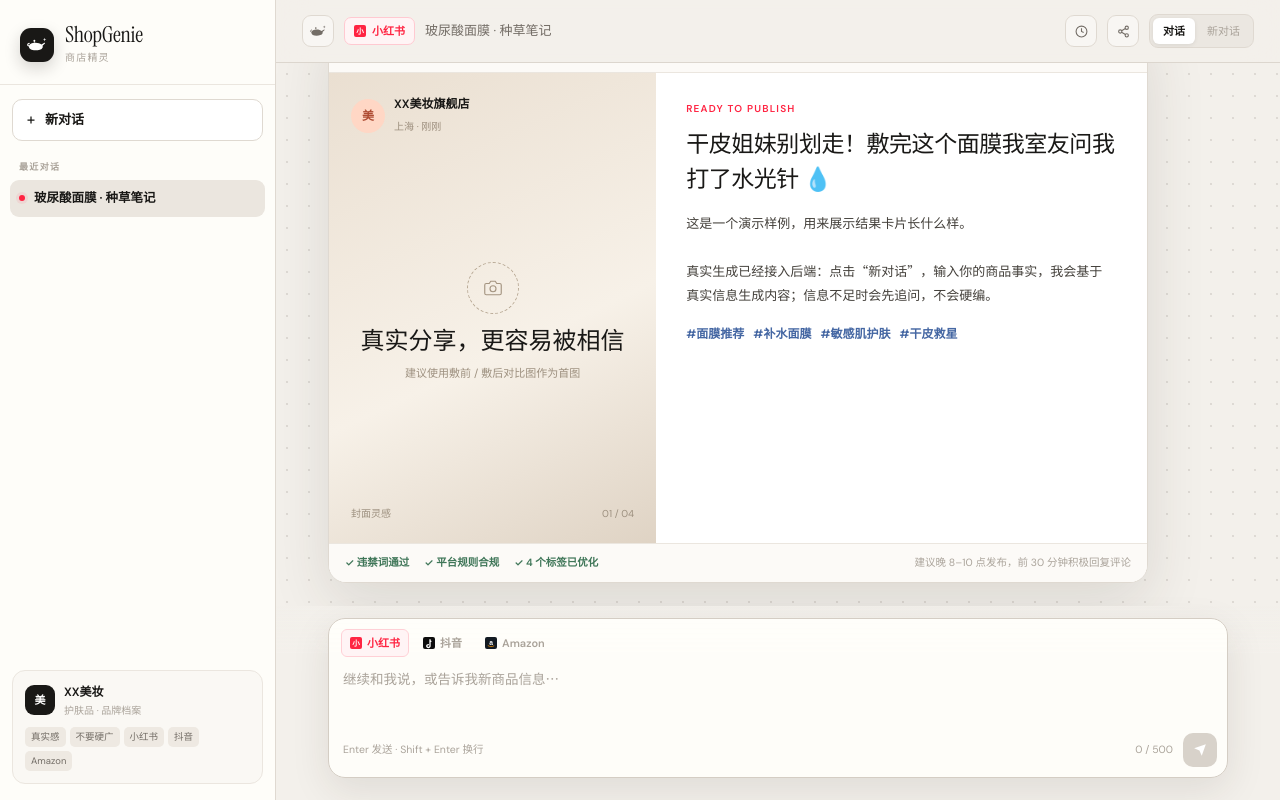
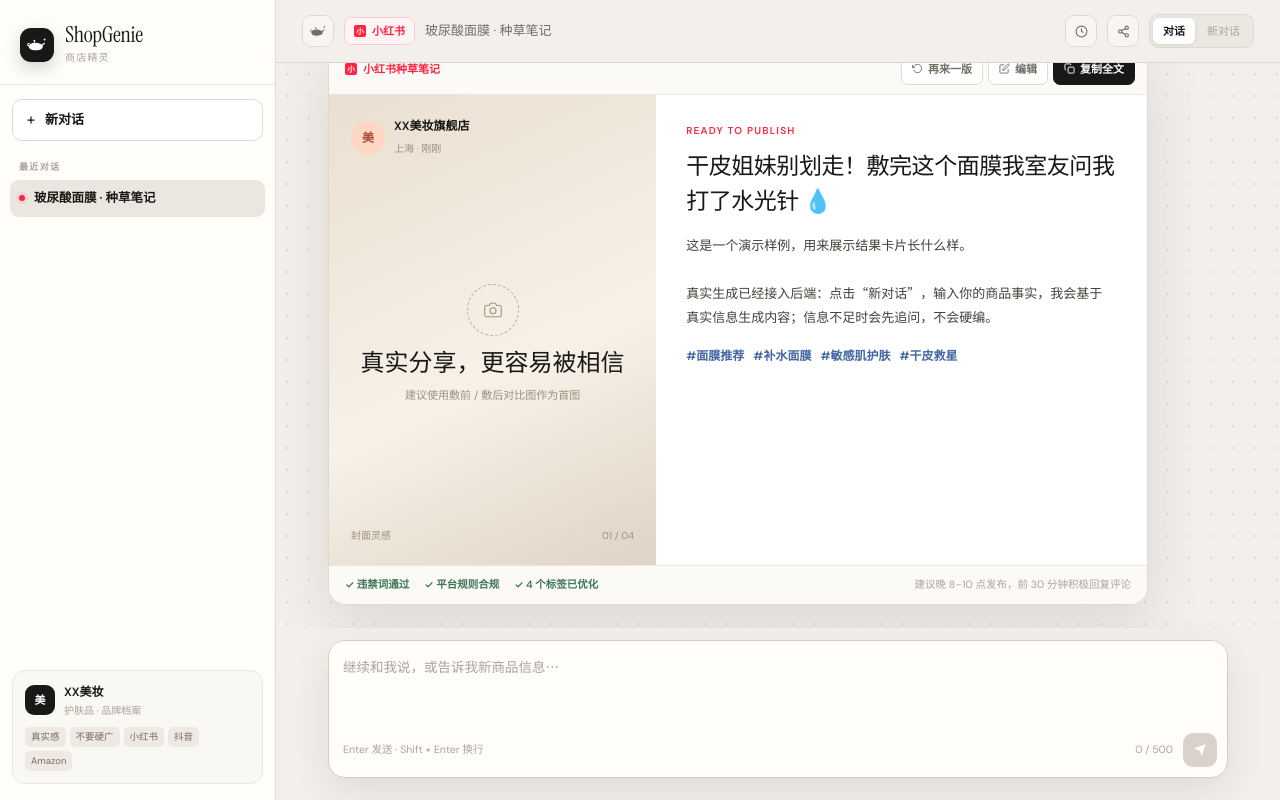
Before and after one commit to Jules-0409/shopgenie-public, a Next.js app in the folder frontend/: page / in a window 1280 px wide. Built offline with nearby package versions, Linux system fonts and the light colour scheme.

Commit message:
refactor: lock platform per conversation

```diff
--- a/frontend/src/app/globals.css
+++ b/frontend/src/app/globals.css
@@ -137,12 +137,7 @@
 .composer-area { flex: 0 0 auto; padding: 12px 28px 22px; background: linear-gradient(to bottom, rgba(243,240,235,0), var(--canvas) 25%); }
 .composer { width: min(100%, 900px); overflow: hidden; margin: auto; border: 1px solid #d4cdc4; border-radius: 17px; background: rgba(255, 254, 250, .96); box-shadow: 0 12px 38px rgba(45, 37, 28, .1); transition: .18s ease; }
 .composer:focus-within { border-color: #9f968c; box-shadow: 0 16px 44px rgba(45, 37, 28, .14); }
-.composer-top { display: flex; align-items: center; gap: 5px; padding: 10px 12px 0; }
-.platform-tab { display: flex; align-items: center; gap: 5px; padding: 5px 8px; border: 1px solid transparent; border-radius: 6px; background: transparent; color: var(--faint); font-size: 11px; font-weight: 700; cursor: pointer; }
-.platform-tab.active-xhs { border-color: #ffd0d6; background: #fff4f5; color: var(--xhs); }
-.platform-tab.active-dy { border-color: #dedbd7; background: #f1f0ee; color: var(--ink); }
-.platform-tab.active-amazon { border-color: #ffd08a; background: #fff8eb; color: #7a4a00; }
-.composer textarea { width: 100%; min-height: 62px; max-height: 140px; resize: none; padding: 10px 14px 4px; border: 0; outline: 0; background: transparent; color: var(--ink); font-family: 'Noto Sans SC', sans-serif; font-size: 13.5px; line-height: 1.7; }
+.composer textarea { width: 100%; min-height: 78px; max-height: 140px; resize: none; padding: 14px 14px 4px; border: 0; outline: 0; background: transparent; color: var(--ink); font-family: 'Noto Sans SC', sans-serif; font-size: 13.5px; line-height: 1.7; }
 .composer textarea::placeholder { color: var(--faint); }
 .composer-footer { display: flex; align-items: center; gap: 10px; padding: 7px 10px 10px 14px; color: var(--faint); font-size: 10.5px; }
 .composer-footer .count { margin-left: auto; }
--- a/frontend/src/app/page.tsx
+++ b/frontend/src/app/page.tsx
@@ -131,20 +131,6 @@
     setActiveId(conversation.id);
   };
 
-  const changePlatform = (nextPlatform: Platform) => {
-    if (!activeId) {
-      const conversation = createConversation(nextPlatform);
-      setDraft(starterText[nextPlatform]);
-      setActiveId(conversation.id);
-      return;
-    }
-    setConversations((current) => current.map((conversation) => (
-      conversation.id === activeId
-        ? { ...conversation, platform: nextPlatform, title: conversation.messages.length === 0 ? `${PLATFORM_LABELS[nextPlatform]} 新对话` : conversation.title }
-        : conversation
-    )));
-  };
-
   const appendMessage = (conversationId: string, message: Message) => {
     setConversations((current) => current.map((conversation) => (
       conversation.id === conversationId
@@ -231,7 +217,7 @@
           </div>
         ) : <WelcomeScreen onAction={startFromAction} />}
 
-        <InputBar onPlat={changePlatform} onSend={send} onTextChange={setDraft} pending={pending} plat={platform} text={draft} />
+        <InputBar onSend={send} onTextChange={setDraft} pending={pending} text={draft} />
       </main>
     </div>
   );
--- a/frontend/src/components/InputBar.tsx
+++ b/frontend/src/components/InputBar.tsx
@@ -1,19 +1,16 @@
 'use client';
 
 import type { KeyboardEvent } from 'react';
-import { AmazonMark, DyMark, IconSend, XhsMark } from './Icons';
-import type { Platform } from '@/lib/platforms';
+import { IconSend } from './Icons';
 
 interface InputBarProps {
-  plat: Platform;
   pending: boolean;
   text: string;
-  onPlat: (platform: Platform) => void;
   onSend: (text: string) => void;
   onTextChange: (text: string) => void;
 }
 
-export default function InputBar({ plat, pending, text, onPlat, onSend, onTextChange }: InputBarProps) {
+export default function InputBar({ pending, text, onSend, onTextChange }: InputBarProps) {
   const submit = () => {
     const value = text.trim();
     if (!value || pending) return;
@@ -31,11 +28,6 @@
   return (
     <div className="composer-area">
       <div className="composer">
-        <div className="composer-top">
-          <button className={`platform-tab ${plat === 'xhs' ? 'active-xhs' : ''}`} onClick={() => onPlat('xhs')}><XhsMark /> 小红书</button>
-          <button className={`platform-tab ${plat === 'dy' ? 'active-dy' : ''}`} onClick={() => onPlat('dy')}><DyMark /> 抖音</button>
-          <button className={`platform-tab ${plat === 'amazon' ? 'active-amazon' : ''}`} onClick={() => onPlat('amazon')}><AmazonMark /> Amazon</button>
-        </div>
         <textarea
           maxLength={500}
           onChange={(event) => onTextChange(event.target.value)}
```
Also changed, not shown: 1 other file (tests, documents, lock files or other folders).
